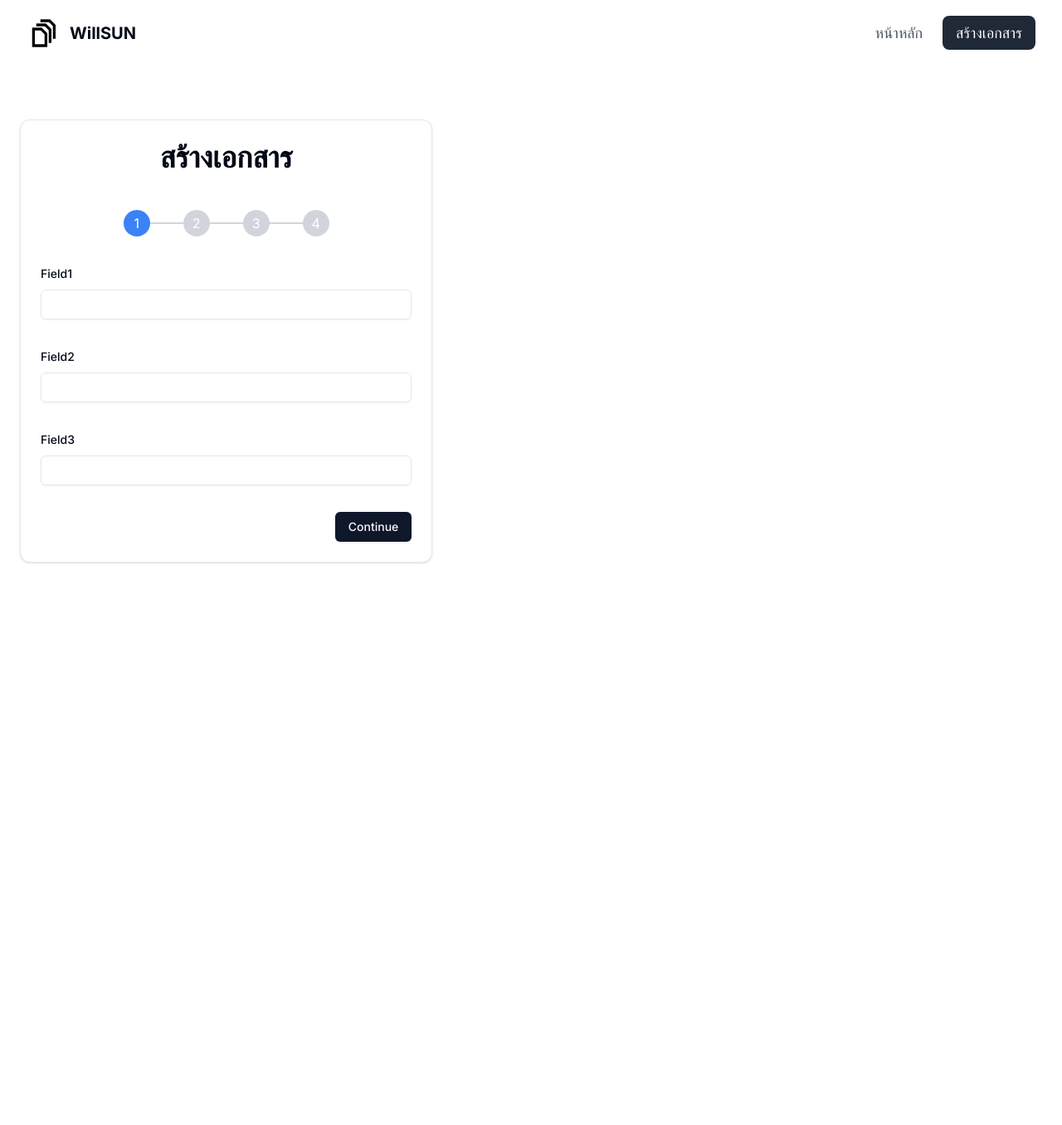
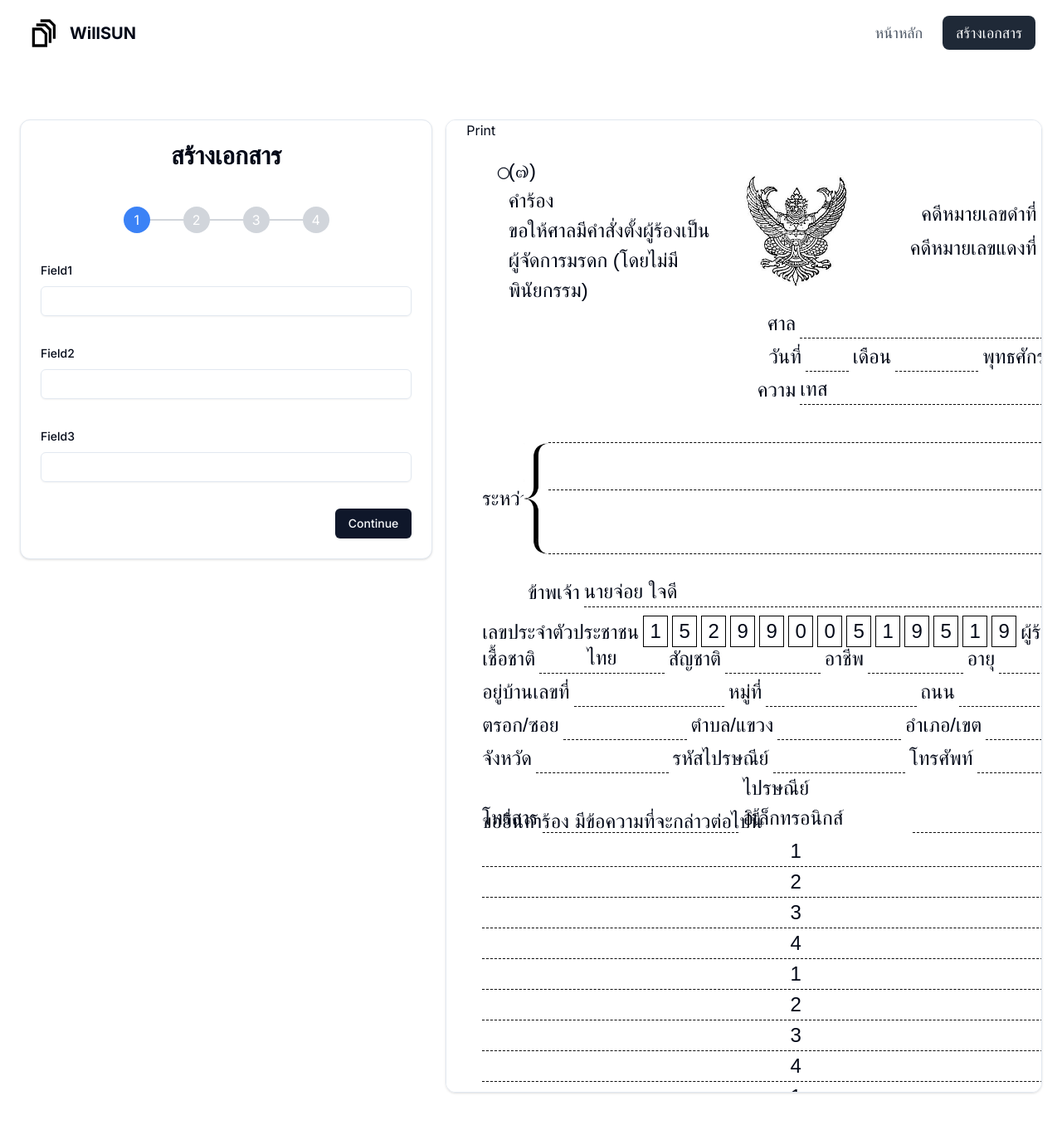
Before and after one commit to hamzcheeze/willsun, a Next.js app: page /generate in a window 1280 px wide. Shown: the top 1356 px of the page at 83% size. Before the commit the page ends 800 px from the top, so only its background shows below. Built offline with nearby package versions, Linux system fonts and the light colour scheme; a web font is replaced by a local one.

Commit message:
Change curly-bracket image

```diff
--- /dev/null
+++ b/components/A4page.tsx
@@ -0,0 +1,6 @@
+import { RequestForm } from "@/components/request";
+export const A4page = () => {
+    return (
+        <RequestForm />
+    );
+};
--- a/components/Body.tsx
+++ b/components/Body.tsx
@@ -15,7 +15,7 @@ import {
 import { Input } from "@/components/ui/input"
 import { Button } from '@/components/ui/button';
 import { useState } from 'react';
-import { A4Card } from '@/components/A4Card';
+import { A4page } from '@/components/A4page';
 import { useForm } from "react-hook-form"
 import { Check } from "lucide-react"
 
@@ -363,7 +363,7 @@ const Body = () => {
             <div className="col-span-5 mr-4">
                 <Card>
                     <CardHeader>
-                        <h1 className="text-4xl font-bold mb-5 text-center">สร้างเอกสาร</h1>
+                        <h1 className="text-3xl font-bold mb-5 text-center">สร้างเอกสาร</h1>
                     </CardHeader>
                     <CardContent>
                         {renderStepper()}
@@ -408,7 +408,13 @@ const Body = () => {
                 </Card>
             </div>
             <div className="col-span-7">
-                {response ? (
+                <Card className="overflow-y-auto">
+                    <CardContent>
+                        <A4page />
+                    </CardContent>
+                </Card>
+
+                {/* {response ? (
                     <Card className="overflow-y-auto">
                         <CardContent>
                             <A4Card />
@@ -416,7 +422,7 @@ const Body = () => {
                     </Card>
                 ) : (
                     <></>
-                )}
+                )} */}
             </div>
         </section>
     );
--- a/components/Navbar.tsx
+++ b/components/Navbar.tsx
@@ -98,8 +98,8 @@ const Navbar = () => {
               })}
               <li>
                 <NavLink
-                  // href="/generate"
-                  href="#"
+                  href="/generate"
+                  // href="#"
                   className="block font-medium text-lg text-white bg-gray-800 hover:bg-gray-600 active:bg-gray-900 md:inline"
                 >
                   สร้างเอกสาร
--- a/components/complaint/index.tsx
+++ b/components/request/index.tsx
@@ -1,8 +1,8 @@
 'use client';
 
 import React, { useRef } from 'react';
-// import { useReactToPrint } from 'react-to-print';
-import styles from './complaint.module.css';
+import { useReactToPrint } from 'react-to-print';
+import styles from './request.module.css';
 
 interface CaseData {
     black: string;
@@ -17,9 +17,9 @@ interface A4pageProps {
     caseData?: CaseData;
 }
 
-export const Complaint: React.FC<A4pageProps> = ({ caseData }) => {
+export const RequestForm: React.FC<A4pageProps> = ({ caseData }) => {
     const contentRef = useRef<HTMLDivElement>(null);
-    // const reactToPrintFn = useReactToPrint({ contentRef });
+    const reactToPrintFn = useReactToPrint({ contentRef });
     // const [inputValue, setInputValue] = useState('');
     // const maxLength = 50;
     // const handleInputChange = (event: React.ChangeEvent<HTMLInputElement>) => {
@@ -27,19 +27,25 @@ export const Complaint: React.FC<A4pageProps> = ({ caseData }) => {
     // };
 
     return (
-<>
-            {/* <button onClick={() => reactToPrintFn()}>Print</button> */}
+        <>
+            {/* <br /> */}
+            <button onClick={() => reactToPrintFn()}>Print</button>
             <div ref={contentRef} className={styles.page}>
                 <div className={styles.row}>
                     <div className={styles.leftColumn}>
                         <div className={styles.gridContainer2left}>
                             <div></div>
                             <div className={styles.circle}>⃝</div>
-                            <div className={styles.title}>(๔)</div>
+                            <div className={styles.title}>(๗)</div>
                             <div></div>
                             <div></div>
-                            <div className={styles.title}>คำฟ้อง</div>
-                            <div></div>
+                            <div className={styles.title}>คำร้อง</div>
+                            <div className={styles.title}></div>
+                            <div className={styles.title}></div>
+                            <div className={styles.title}>ขอให้ศาลมีคำสั่งตั้งผู้ร้องเป็น</div>
+                            <div className={styles.title}></div>
+                            <div className={styles.title}></div>
+                            <div className={styles.title}>ผู้จัดการมรดก (โดยไม่มีพินัยกรรม)</div>
                         </div>
                     </div>
                     <div>
@@ -50,7 +56,7 @@ export const Complaint: React.FC<A4pageProps> = ({ caseData }) => {
                             <div className={styles.title}>คดีหมายเลขดำที่</div>
                             <div className={styles.dashedLine}>
                                 {caseData?.black}/{caseData?.year}
-                                </div>
+                            </div>
                             {/* <div className={styles.dashedLine}><center>{caseData.year = "67" ? "๖๗" : "xxx"}</center></div> */}
                             <div className={styles.title}>คดีหมายเลขแดงที่</div>
                             <div className={styles.dashedLine}></div>
@@ -81,25 +87,15 @@ export const Complaint: React.FC<A4pageProps> = ({ caseData }) => {
                     <div className={styles.col2}>
                         <div className={styles.title}>ความ</div>
                         <div className={styles.dashedLine}>
-                            <div className={styles.courtData}>{caseData?.content}</div>
-                            {/* <form>
-                                <input
-                                    type="text"
-                                    id="fname"
-                                    name="fname"
-                                    maxLength={maxLength}
-                                    value={inputValue}
-                                    onChange={handleInputChange}
-                                />
-                            </form> */}
+                            <div className={styles.courtData}>{caseData?.content || "เทส"}</div>
                         </div>
                     </div>
                 </div>
 
                 <div className={styles.gridBetween}>
                     <div id={styles.item1} className={styles.betweenTitle}>ระหว่าง</div>
-                    <div id={styles.item2} >
-                        <img src="/bracket.jpg" alt="Symbol" className={styles.bracket} />
+                    <div id={styles.item2}>
+                        <img src="/curly-bracket.jpg" alt="Symbol" className={styles.bracket} />
                     </div>
                     <div id="item3"></div>
                     <div id="item4"></div>
@@ -109,34 +105,19 @@ export const Complaint: React.FC<A4pageProps> = ({ caseData }) => {
                     <div id="item6" className={styles.title}>โจทก์</div>
                     <div id={styles.canHide} className={styles.dashedLineLeft}></div>
                     <div id={styles.canHide} className={styles.title}>ผู้ร้อง</div>
-                    <div id={styles.canHide} className={styles.dashedLineLeft}></div>
-                    <div id={styles.canHide} className={styles.title}>ผู้คัดค้าน</div>
+                    <div id={styles.canHide}></div>
+                    <div id={styles.canHide} className={styles.title}></div>
                     <div id="item11" className={styles.dashedLineLeft}></div>
                     <div id="item12" className={styles.title}>จำเลย</div>
                 </div>
-
-                <div className={styles.leftColumn}>
-                    <div id={styles.charge}>
-                        <div className={styles.title}>ข้อหาหรือฐานความผิด</div>
-                        <div className={styles.dashedLine}></div>
-                    </div>
-                </div>
-
-                <div className={styles.leftColumn}>
-                    <div id={styles.amount}>
-                        <div className={styles.title}>จำนวนทุนทรัพย์</div>
-                        <div className={styles.dashedLine}></div>
-                        <div className={styles.title}>บาท</div>
-                        <div className={styles.dashedLine}></div>
-                        <div className={styles.title}>สตางค์</div>
-                    </div>
-                </div>
-
-                <div className={styles.leftColumn}>
+                <br />
+                <div className={styles.rightColumn}>
                     <div id={styles.col3Tab}>
                         <div></div>
                         <div className={styles.title}>ข้าพเจ้า</div>
-                        <div className={styles.dashedLine}></div>
+                        <div className={styles.dashedLine}>
+                            <div className={styles.courtData}>นายจ่อย ใจดี</div>
+                        </div>
                     </div>
                 </div>
 
@@ -155,7 +136,7 @@ export const Complaint: React.FC<A4pageProps> = ({ caseData }) => {
                     <div id={styles.idBox}>5</div>
                     <div id={styles.idBox}>1</div>
                     <div id={styles.idBox}>9</div>
-                    <div className={styles.title}>โจทก์</div>
+                    <div className={styles.title}>ผู้ร้อง</div>
                 </div>
 
                 <div className={styles.leftColumn}>
@@ -215,97 +196,26 @@ export const Complaint: React.FC<A4pageProps> = ({ caseData }) => {
                 </div>
 
                 <div className={styles.leftColumn}>
-                    <div id={styles.col3Tab}>
-                        <div></div>
-                        <div className={styles.title}>ขอยื่นฟ้อง</div>
-                        <div className={styles.dashedLine}></div>
+                    <div className={styles.title}>ขอยื่นคำร้อง มีข้อความที่จะกล่าวต่อไปนี้</div>
+                    <div id={styles.blankSpace}>
+                        <div className={styles.dashedLine}>1</div>
+                        <div className={styles.dashedLine}>2</div>
+                        <div className={styles.dashedLine}>3</div>
+                        <div className={styles.dashedLine}>4</div>
+                        <div className={styles.dashedLine}>1</div>
+                        <div className={styles.dashedLine}>2</div>
+                        <div className={styles.dashedLine}>3</div>
+                        <div className={styles.dashedLine}>4</div>
+                        <div className={styles.dashedLine}>1</div>
+                        <div className={styles.dashedLine}>2</div>
+                        <div className={styles.dashedLine}>3</div>
+                        <div className={styles.dashedLine}>4</div>
+                        <div className={styles.dashedLine}>1</div>
+                        <div className={styles.dashedLine}>2</div>
+                        <div className={styles.dashedLine}>3</div>
+                        <div className={styles.dashedLine}>4</div>
                     </div>
                 </div>
-                <div className={styles.leftColumn}>
-                    <div id={styles.blankSpace}>
-                        <div className={styles.dashedLine}></div>
-                    </div>
-                </div>
-
-                <div id={styles.idNumber}>
-                    <div className={styles.title}>เลขประจำตัวประชาชน</div>
-                    <div id={styles.idBox}>1</div>
-                    <div id={styles.idBox}>5</div>
-                    <div id={styles.idBox}>2</div>
-                    <div id={styles.idBox}>9</div>
-                    <div id={styles.idBox}>9</div>
-                    <div id={styles.idBox}>0</div>
-                    <div id={styles.idBox}>0</div>
-                    <div id={styles.idBox}>0</div>
-                    <div id={styles.idBox}>1</div>
-                    <div id={styles.idBox}>4</div>
-                    <div id={styles.idBox}>4</div>
-                    <div id={styles.idBox}>1</div>
-                    <div id={styles.idBox}>4</div>
-                    <div className={styles.title}>จำเลย</div>
-                </div>
-
-                <div className={styles.leftColumn}>
-                    <div id={styles.race}>
-                        <div className={styles.title}>เชื้อชาติ</div>
-                        <div className={styles.dashedLine}>ไทย</div>
-                        <div className={styles.title}>สัญชาติ</div>
-                        <div className={styles.dashedLine}></div>
-                        <div className={styles.title}>อาชีพ</div>
-                        <div className={styles.dashedLine}></div>
-                        <div className={styles.title}>อายุ</div>
-                        <div className={styles.dashedLine}></div>
-                        <div className={styles.title}>ปี</div>
-                    </div>
-                </div>
-
-                <div className={styles.leftColumn}>
-                    <div id={styles.address}>
-                        <div className={styles.title}>อยู่บ้านเลขที่</div>
-                        <div className={styles.dashedLine}>3/8 หมู่บ้านนักกีฬากรุงเทพมหานครอมรรัตนโกสินทร์</div>
-                        <div className={styles.title}>หมู่ที่</div>
-                        <div className={styles.dashedLine}>-</div>
-                        <div className={styles.title}>ถนน</div>
-                        <div className={styles.dashedLine}>จรัญสนิทวงศ์</div>
-                    </div>
-                </div>
-
-                <div className={styles.leftColumn}>
-                    <div id={styles.address}>
-                        <div className={styles.title}>ตรอก/ซอย</div>
-                        <div className={styles.dashedLine}></div>
-                        <div className={styles.title}>ตำบล/แขวง</div>
-                        <div className={styles.dashedLine}></div>
-                        <div className={styles.title}>อำเภอ/เขต</div>
-                        <div className={styles.dashedLine}></div>
-                    </div>
-                </div>
-
-                <div className={styles.leftColumn}>
-                    <div id={styles.address}>
-                        <div className={styles.title}>จังหวัด</div>
-                        <div className={styles.dashedLine}></div>
-                        <div className={styles.title}>รหัสไปรษณีย์</div>
-                        <div className={styles.dashedLine}></div>
-                        <div className={styles.title}>โทรศัพท์</div>
-                        <div className={styles.dashedLine}></div>
-                    </div>
-                </div>
-
-                <div className={styles.leftColumn}>
-                    <div id={styles.fax}>
-                        <div className={styles.title}>โทรสาร</div>
-                        <div className={styles.dashedLine}></div>
-                        <div className={styles.title}>ไปรษณีย์อิเล็กทรอนิกส์</div>
-                        <div className={styles.dashedLine}></div>
-                    </div>
-                </div>
-
-                <div id={styles.purpose}>
-                    <div className={styles.title}>มีข้อความที่จะกล่าวต่อไปนี้</div>
-                </div>
-
-
             </div>
         </>
     );
--- a/components/complaint/complaint.module.css
+++ b/components/request/request.module.css
@@ -82,7 +82,7 @@
   display: grid;
   grid-template-columns: 5% 5% auto;
   /* gap: 5px; */
-  height: 40px;
+  /* height: 40px; */
   /* Add space between columns */
 }
 
@@ -128,7 +128,7 @@
 
 .gridBetween {
   display: grid;
-  grid-template-columns: 50px 50px auto fit-content(60px);
+  grid-template-columns: 50px 30px auto fit-content(60px);
   /* gap: 5px; */
   margin-top: 10px;
 }
@@ -143,7 +143,6 @@
   width: auto;
   height: 134.386px;
   display: block;
-  margin: 0 auto;
 }
 
 #item1 {
--- a/package.json
+++ b/package.json
@@ -21,6 +21,7 @@
     "react": "^19.0.0",
     "react-dom": "^19.0.0",
     "react-hook-form": "^7.54.2",
+    "react-to-print": "^3.0.4",
     "tailwind-merge": "^2.6.0",
     "tailwindcss-animate": "^1.0.7",
     "zod": "^3.24.1"
```
Also changed, not shown: components/A4Card.tsx (deleted, +0 -8 lines), public/curly-bracket.jpg (added), 1 other file (tests, documents, lock files or other folders).
